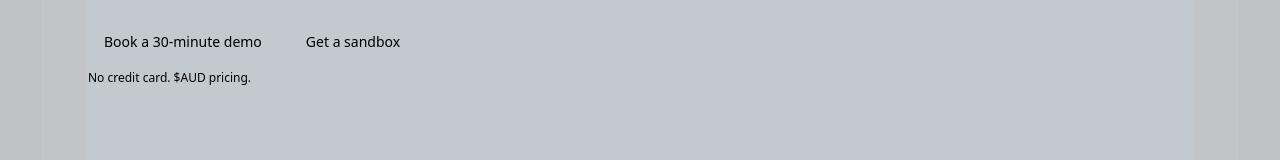
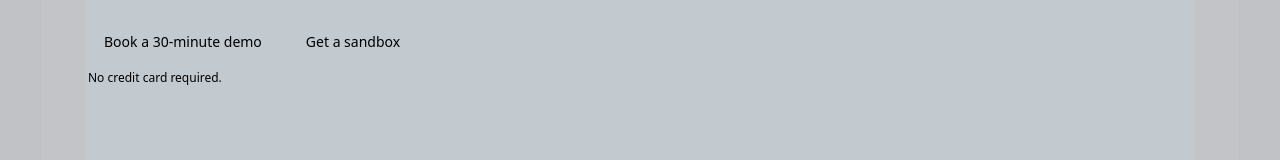
Before and after one commit to Duds/CouncilWorks, a Next.js app: page / in a window 1280 px wide. Shown: the part 379-539 px from the top of the page. Built offline with nearby package versions, Linux system fonts and the light colour scheme; no server answers.

Commit message:
fix: remove internal development reminders from user-facing content

```diff
--- a/app/page.tsx
+++ b/app/page.tsx
@@ -38,7 +38,7 @@ export default async function HomePage() {
               management built for Australian councils.
             </p>
             <CTAs location="hero" variant={variant} />
-            <p className="mt-2 text-xs text-muted-foreground">No credit card. $AUD pricing.</p>
+                  <p className="mt-2 text-xs text-muted-foreground">No credit card required.</p>
           </div>
         </div>
       </section>
```
Also changed, not shown: public/images/og-card.svg.
